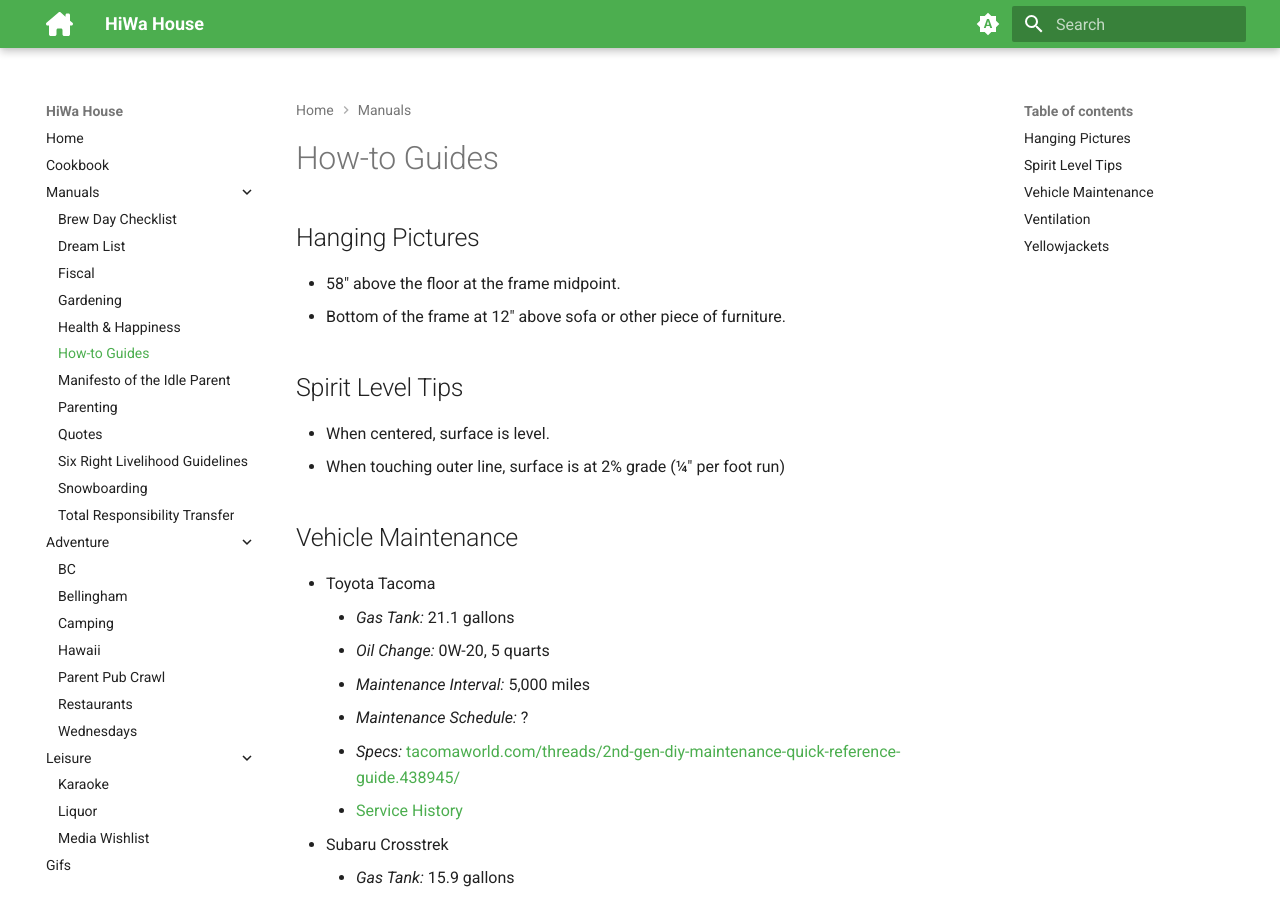
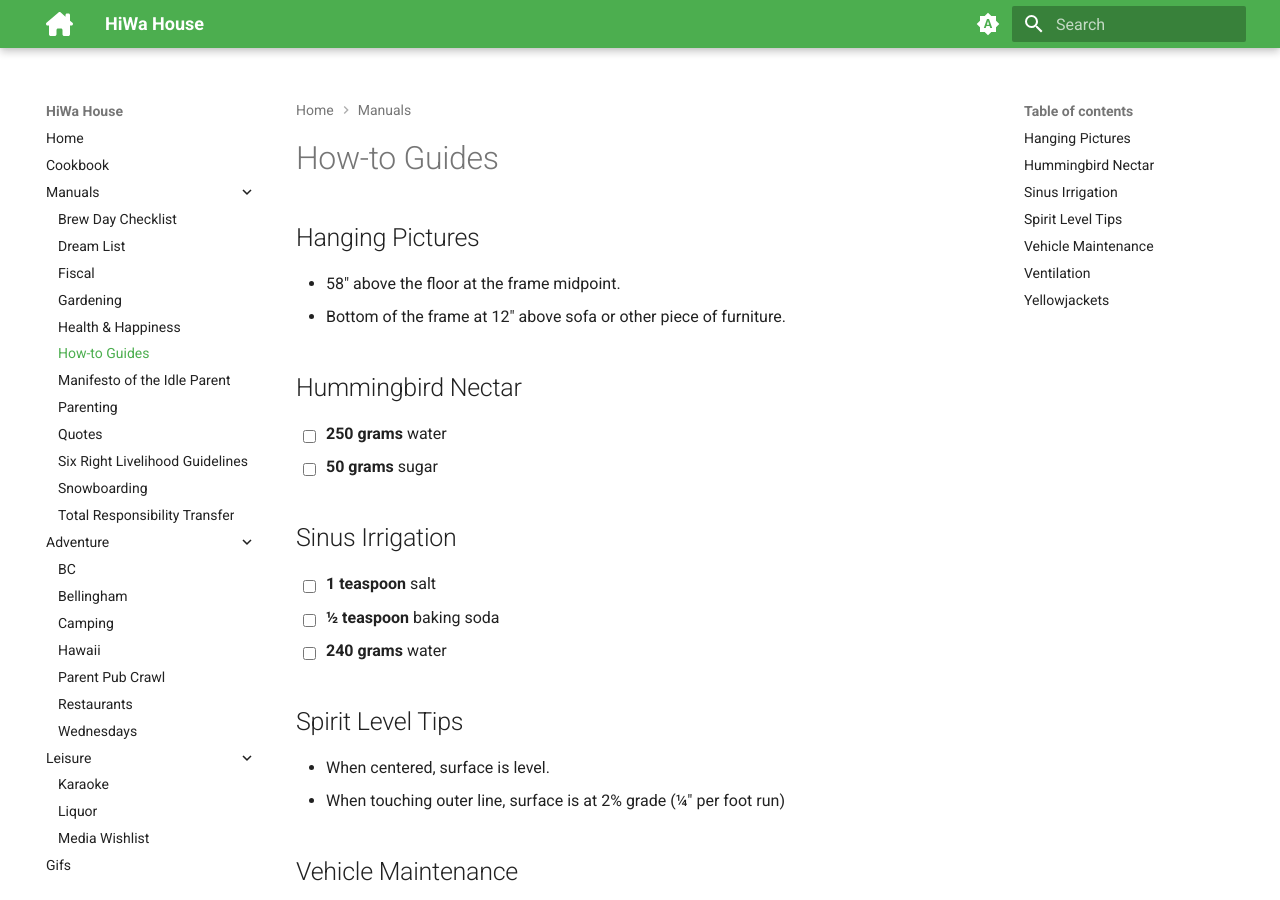
Before and after one commit to hiwa-house/teletraan, an MkDocs documentation site: the page built from docs/manuals/howto_guides.md, in a window 1280 px wide and 900 px high. Built offline with MkDocs 1.6.1 and Material for MkDocs 9.7.7, drawn with Linux system fonts in a browser that asks for light colours; comment, search, counter and statistics services are not loaded.

Commit message:
wiki updates

```diff
--- a/docs/manuals/howto_guides.md
+++ b/docs/manuals/howto_guides.md
@@ -4,6 +4,15 @@
 
 * 58" above the floor at the frame midpoint.
 * Bottom of the frame at 12" above sofa or other piece of furniture.
+
+## Hummingbird Nectar
+- [ ] **250	grams**	water
+- [ ] **50	grams**	sugar
+
+## Sinus Irrigation
+- [ ] **1	teaspoon**	salt
+- [ ] **1/2	teaspoon**	baking soda
+- [ ] **240	grams**	water
 
 ## Spirit Level Tips
 
```
Also changed, not shown: docs/adventure/camping.md (+2 -0 lines), docs/leisure/media_wishlist.md (+5 -0 lines), docs/manuals/gardening.md (+2 -2 lines), docs/manuals/snowboarding.md (+3 -0 lines).
